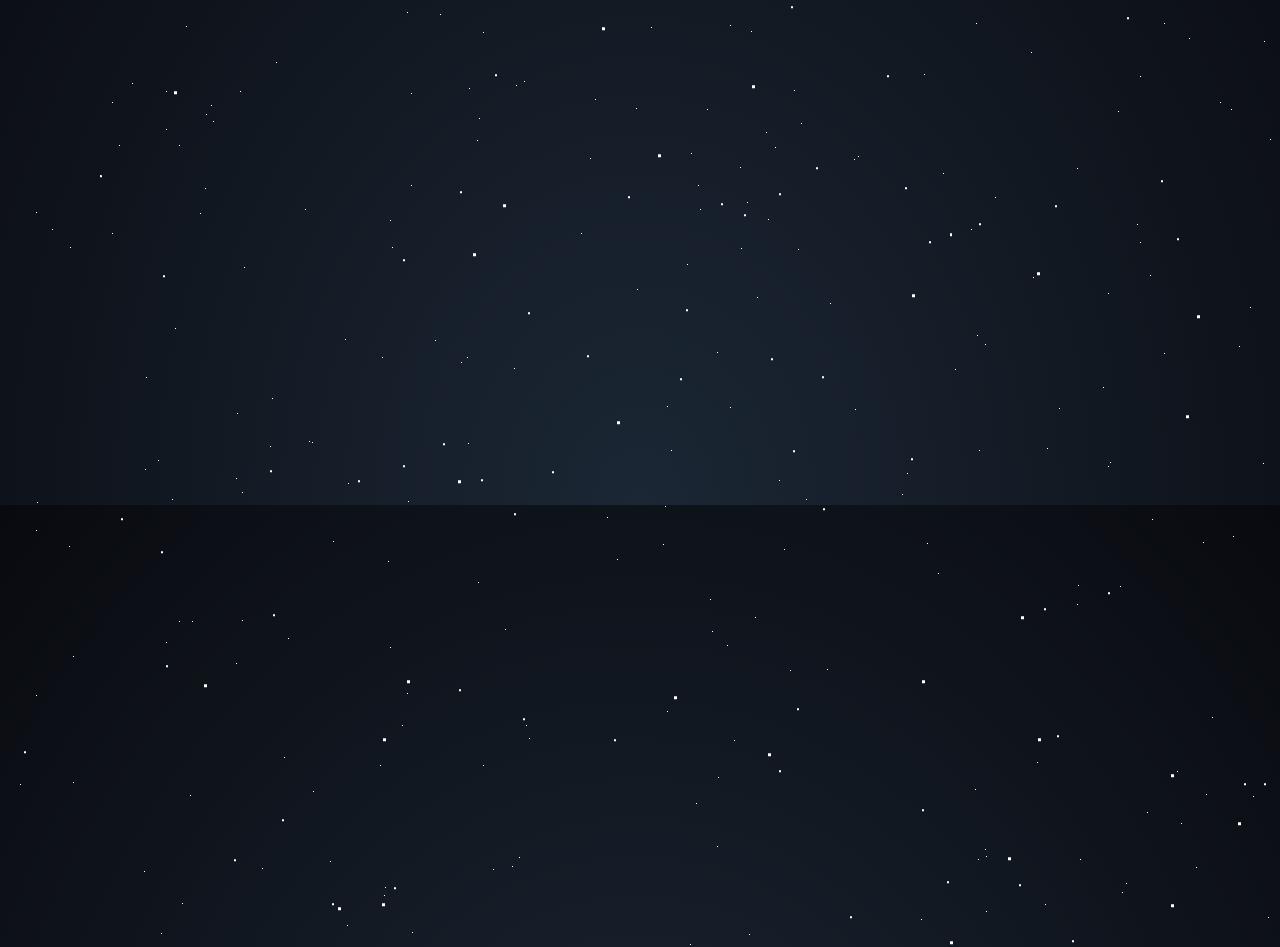
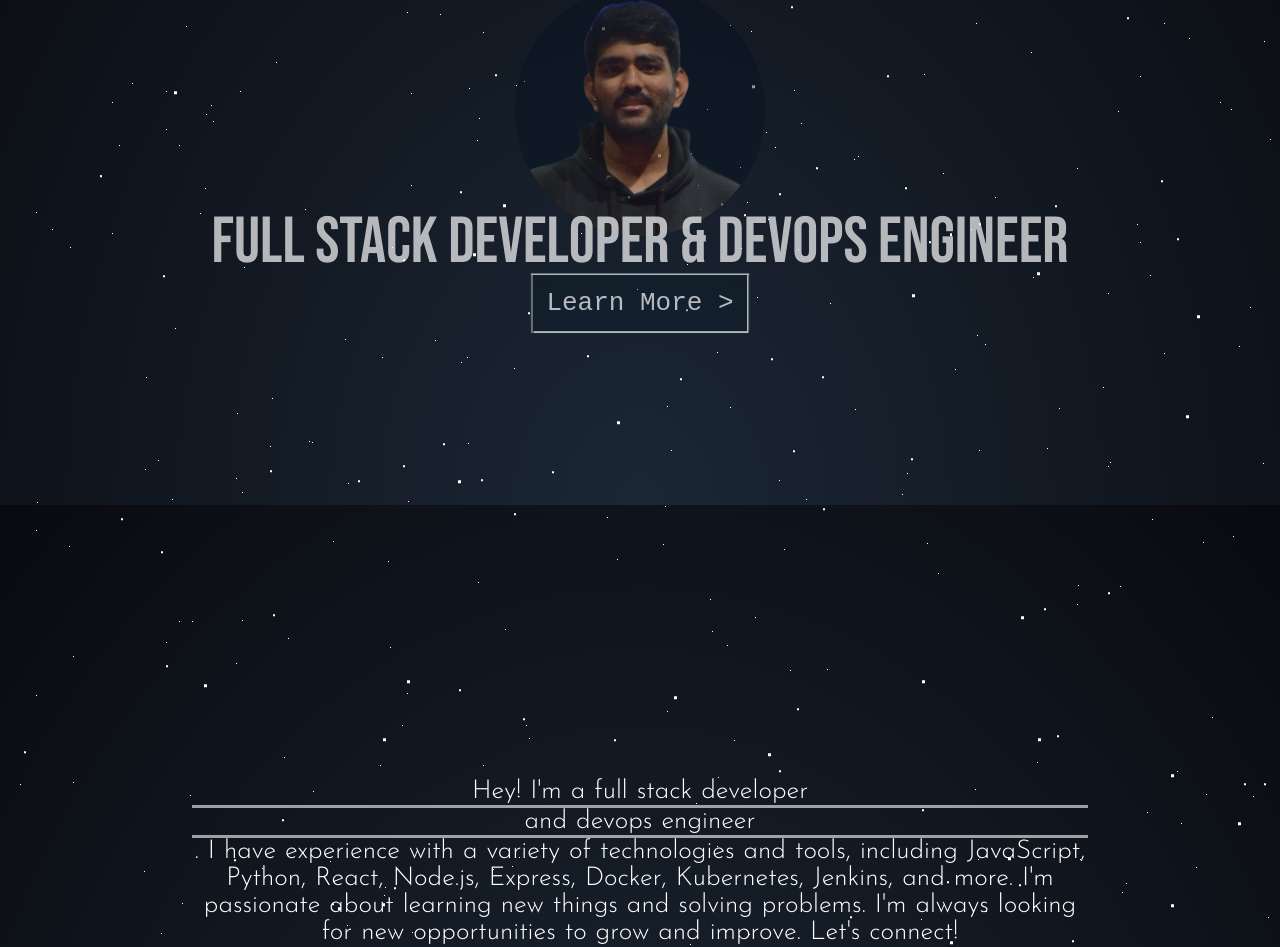
Before and after one commit to HemanthDas/HemanthDas, a React (Vite) app: page / in a window 1280 px wide. Shown: the part 295-1242 px from the top of the page. Built offline with nearby package versions, Linux system fonts and the light colour scheme.

Commit message:
New Buttons added

```diff
--- a/src/App.css
+++ b/src/App.css
@@ -18,6 +18,7 @@ nav {
   justify-content: end;
   flex-direction: row;
   align-items: center;
+  animation: moveUp 500ms ease-in;
 }
 nav a.item {
   color: white;
@@ -54,3 +55,21 @@ nav a.item:hover::after {
 #contact {
   height: 100vh;
 }
+@keyframes fadeIn {
+  0% {
+    opacity: 0;
+  }
+  100% {
+    opacity: 1;
+  }
+}
+@keyframes moveUp {
+  0% {
+    transform: translateY(100%);
+    opacity: 0;
+  }
+  100% {
+    opacity: 1;
+    transform: translateY(0%);
+  }
+}
--- a/src/App.jsx
+++ b/src/App.jsx
@@ -7,13 +7,15 @@ import Project from "./pages/project.jsx";
 import About from "./pages/about.jsx";
 import Contact from "./pages/contact.jsx";
 import Achievements from "./pages/achievements.jsx";
+import Animation from "./components/animation.jsx";
 function App() {
   const [isAnimated, setIsAnimated] = useState(false);
   setTimeout(() => {
+    document.documentElement.style.overflow = "auto";
     setIsAnimated(true);
-  }, 10000);
+  }, 8000);
   return (
-    <>
+    <div id="full-body">
       <div id="background">
         <div id="starts"></div>
         <div id="starts2"></div>
@@ -29,9 +31,9 @@ function App() {
           <Contact />
         </div>
       ) : (
-        <>Animation started</>
+        <Animation />
       )}
-    </>
+    </div>
   );
 }
 
--- /dev/null
+++ b/src/components/animation.jsx
@@ -0,0 +1,16 @@
+import { useEffect } from "react";
+
+const Animation = () => {
+  useEffect(() => {
+    const animation = document.getElementById("animation");
+    animation.scrollIntoView({ behavior: "smooth" });
+  }, []);
+  return (
+    <div id="animation">
+      <div className="atxt txt1">Hello...!</div>
+      <div className="atxt txt2"> Welcome :)</div>
+    </div>
+  );
+};
+
+export default Animation;
--- a/src/components/navbar.jsx
+++ b/src/components/navbar.jsx
@@ -1,11 +1,9 @@
 const Navbar = () => {
+
   return (
-    <nav>
+    <nav className="animate">
       <a className="item" href="#main">
         Home
-      </a>
-      <a className="item" href="#about">
-        About
       </a>
       <a className="item" href="#project">
         Projects
--- a/src/index.css
+++ b/src/index.css
@@ -1,5 +1,6 @@
 html {
   height: 100%;
+  overflow: hidden;
   overflow-x: hidden;
   background: radial-gradient(ellipse at bottom, #1b2735 0%, #090a0f 100%);
   scroll-behavior: smooth;
@@ -8,6 +9,7 @@ html {
   background-repeat: no-repeat;
   background-attachment: fixed;
 }
+
 * {
   margin: 0;
   padding: 0;
--- a/src/pages/about.jsx
+++ b/src/pages/about.jsx
@@ -1,5 +1,88 @@
+import { useEffect, useRef, useState } from "react";
+
 const About = () => {
-  return <div id="about">About</div>;
+  const about_ref = useRef(null);
+  const [isVisible, setIsVisible] = useState(false);
+  useEffect(() => {
+    const observer = new IntersectionObserver(
+      (entries) => {
+        entries.forEach((entry) => {
+          if (entry.isIntersecting) {
+            setIsVisible(true);
+            console.log("yes");
+            entry.target.classList.add("about-appear");
+          } else {
+            console.log("no");
+            entry.target.classList.remove("about-appear");
+          }
+        });
+      },
+      { threshold: 0.5 }
+    );
+    observer.observe(about_ref.current);
+  }, []);
+  return (
+    <div id="about" ref={about_ref}>
+      <p>
+        {" "}
+        Hey! I&apos;m a{" "}
+        <p className={"underline-p " + (isVisible && "start")}>
+          full stack developer
+        </p>{" "}
+        and{" "}
+        <p className={"underline-p " + (isVisible && "start")}>
+          devops engineer
+        </p>
+        . I have experience with a variety of technologies and tools, including
+        JavaScript, Python, React, Node.js, Express, Docker, Kubernetes,
+        Jenkins, and more. I&apos;m passionate about learning new things and
+        solving problems. I&apos;m always looking for new opportunities to grow
+        and improve. Let&apos;s connect!
+      </p>
+      <div className="about-btns">
+        <a
+          href="https://www.linkedin.com/in/hemantdas9/"
+          target="_blank"
+          rel="noreferrer"
+          className="main-nav-btn about-btn"
+        >
+          Linkdin {">"}
+        </a>
+        <a
+          href="https://github.com/HemanthDas"
+          target="_blank"
+          rel="noreferrer"
+          className="main-nav-btn about-btn"
+        >
+          Github {">"}
+        </a>
+        <a
+          href="https://www.hackerrank.com/profile/KLU_2100030195"
+          target="_blank"
+          rel="noreferrer"
+          className="main-nav-btn about-btn"
+        >
+          HackerRank {">"}
+        </a>
+        <a
+          href="https://leetcode.com/Hemanthchowdary9/"
+          target="_blank"
+          rel="noreferrer"
+          className="main-nav-btn about-btn"
+        >
+          LeetCode {">"}
+        </a>
+        <a
+          href="https://www.codechef.com/users/klu2100030195"
+          target="_blank"
+          rel="noreferrer"
+          className="main-nav-btn about-btn"
+        >
+          CodeChef {">"}
+        </a>
+      </div>
+    </div>
+  );
 };
 
 export default About;
--- a/src/pages/home.jsx
+++ b/src/pages/home.jsx
@@ -1,6 +1,13 @@
-
 const Home = () => {
-  return <div id="main">Home</div>;
+  return (
+    <div id="main">
+      <div className="main-img"></div>
+      <div className="main-txt">Full Stack Developer & DevOps Engineer</div>
+      <a href="#about" className="main-nav-btn">
+        Learn More {">"}
+      </a>
+    </div>
+  );
 };
 
 export default Home;
--- a/src/pages/page.css
+++ b/src/pages/page.css
@@ -1,10 +1,139 @@
+@import url("https://fonts.googleapis.com/css2?family=Bebas+Neue&display=swap");
+@import url("https://fonts.googleapis.com/css2?family=Josefin+Sans:ital,wght@0,100..700;1,100..700&display=swap");
+#animation {
+  position: absolute;
+  width: 100%;
+  height: 100%;
+  z-index: 5;
+  background-color: black;
+  display: flex;
+  justify-content: center;
+  align-items: center;
+  flex-direction: column;
+  font-size: 10vmin;
+  animation: fads 500ms linear 9s forwards;
+}
+.atxt {
+  opacity: 0;
+  animation: fadeIn 3s linear 1s forwards;
+}
+.txt2 {
+  animation-delay: 4s;
+}
+@keyframes fads {
+  100% {
+    opacity: 0;
+  }
+}
+@keyframes fadeIn {
+  0% {
+    opacity: 0;
+  }
+  10% {
+    opacity: 1;
+  }
+  90% {
+    opacity: 1;
+  }
+  100% {
+    opacity: 0;
+    display: none;
+  }
+}
 #main {
   display: flex;
   justify-content: center;
   align-items: center;
+  flex-direction: column;
   height: 100vh;
   width: 100%;
 }
-.hide{
-    display: none;
+.main-img,
+.main-nav-btn,
+.main-txt {
+  animation: moveUp 500ms ease-in;
 }
+.main-img {
+  max-height: 250px;
+  max-width: 250px;
+  width: 50vmin;
+  height: 50vmin;
+  border-radius: 50%;
+  overflow: hidden;
+  background: url("/IMG_8447.png");
+  background-size: cover;
+  background-color: rgba(12, 19, 34, 0.652);
+}
+.main-txt {
+  color: white;
+  margin-top: 20px;
+  font-family: "Bebas Neue", sans-serif;
+  font-weight: 400;
+  font-style: normal;
+  font-size: 2.5em;
+  text-align: center;
+}
+.main-nav-btn {
+  box-shadow: 0px 0px 1px 2px rgb(255, 255, 255);
+  padding: 0.5em;
+  background-color: rgba(15, 30, 43, 0.529);
+  text-decoration: none;
+  font-family: "Courier Prime", monospace;
+  font-weight: 400;
+  font-style: normal;
+  color: white;
+  transition: all 200ms linear;
+}
+.main-nav-btn:hover {
+  box-shadow: 0px 0px 1px 2px rgb(255, 255, 255);
+  background-color: rgb(255, 255, 255);
+  color: black;
+  word-spacing: 5px;
+}
+
+#about {
+  display: flex;
+  justify-content: center;
+  align-items: center;
+  text-align: center;
+  flex-direction: column;
+  > p {
+    width: 70%;
+    font-family: "Josefin Sans", sans-serif;
+    font-optical-sizing: auto;
+    font-weight: 350;
+    font-style: normal;
+    word-spacing: 1px;
+  }
+}
+.underline-p {
+  display: inline;
+}
+.underline-p::after {
+  display: block;
+  content: "";
+  border-bottom: solid 3px #ffffff98;
+  transform: scaleX(0);
+  transform-origin: 0% 50%;
+  transition: transform 200ms ease-in-out;
+}
+.start.underline-p::after {
+  transform: scaleX(1);
+}
+.about-btns {
+  display: flex;
+  justify-content: center;
+  flex-wrap: wrap;
+  margin: 20px;
+}
+.about-btn {
+  margin: 1px;
+}
+@keyframes line-animate {
+  0% {
+    border-bottom: solid 0px #ffffff98;
+  }
+  100% {
+    border-bottom: solid 3px #ffffff98;
+  }
+}
```
Also changed, not shown: src/context/animatedelement.js (added, +33 -0 lines), src/context/animationobserver.jsx (added, +15 -0 lines).
